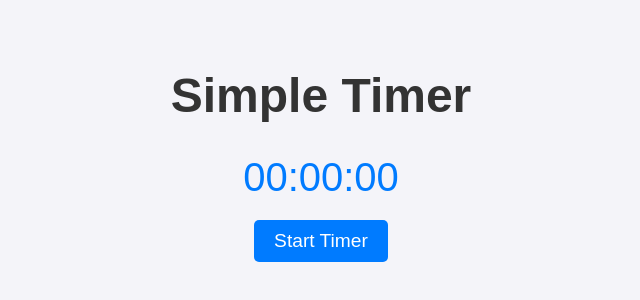
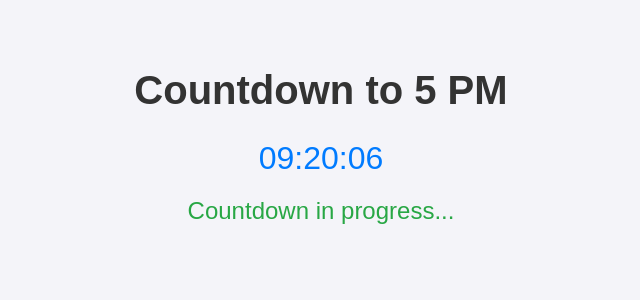
Before and after one commit to Violineering/Countdown, a plain HTML site: page index.html in a window 1280 px wide. Shown: the part 188-488 px from the top of the page, without its empty margins (319-959 px from the left). Drawn offline with Linux system fonts and the light colour scheme.

Commit message:
Update index.html

```diff
--- a/index.html
+++ b/index.html
@@ -3,7 +3,7 @@
 <head>
     <meta charset="UTF-8">
     <meta name="viewport" content="width=device-width, initial-scale=1.0">
-    <title>Simple Timer</title>
+    <title>Countdown to 5 PM</title>
     <style>
         body {
             font-family: Arial, sans-serif;
@@ -13,50 +13,60 @@
             color: #333;
         }
         h1 {
-            font-size: 3rem;
+            font-size: 2.5rem;
         }
         #timer {
-            font-size: 2.5rem;
+            font-size: 2rem;
             margin: 20px 0;
             color: #007bff;
         }
-        button {
-            font-size: 1.2rem;
-            padding: 10px 20px;
-            background-color: #007bff;
-            color: white;
-            border: none;
-            border-radius: 5px;
-            cursor: pointer;
-        }
-        button:hover {
-            background-color: #0056b3;
+        #status {
+            font-size: 1.5rem;
+            color: #28a745;
         }
     </style>
 </head>
 <body>
-    <h1>Simple Timer</h1>
-    <div id="timer">00:00:00</div>
-    <button onclick="startTimer()">Start Timer</button>
+    <h1>Countdown to 5 PM</h1>
+    <div id="timer">Loading...</div>
+    <div id="status"></div>
 
     <script>
-        let countdown;
-        function startTimer() {
-            clearInterval(countdown);
-            const endTime = Date.now() + 75 * 60 * 1000; // 5 minutes
-            countdown = setInterval(() => {
-                const remainingTime = endTime - Date.now();
-                if (remainingTime <= 0) {
-                    clearInterval(countdown);
-                    document.getElementById("timer").textContent = "Time's up!";
-                } else {
-                    const mins = Math.floor(remainingTime / 1000 / 60);
-                    const secs = Math.floor((remainingTime / 1000) % 60);
-                    document.getElementById("timer").textContent =
-                        `${String(mins).padStart(2, '0')}:${String(secs).padStart(2, '0')}`;
+        function countdownToFivePM() {
+            const timerElement = document.getElementById("timer");
+            const statusElement = document.getElementById("status");
+
+            const now = new Date();
+            const todayFivePM = new Date(now.getFullYear(), now.getMonth(), now.getDate(), 17, 0, 0);
+
+            // If it's past 5 PM, set countdown for the next day
+            if (now >= todayFivePM) {
+                todayFivePM.setDate(todayFivePM.getDate() + 1);
+            }
+
+            const interval = setInterval(() => {
+                const currentTime = new Date();
+                const timeDifference = todayFivePM - currentTime;
+
+                if (timeDifference <= 0) {
+                    clearInterval(interval);
+                    timerElement.textContent = "Time's up!";
+                    statusElement.textContent = "It's now 5 PM!";
+                    return;
                 }
+
+                const hours = Math.floor(timeDifference / (1000 * 60 * 60));
+                const minutes = Math.floor((timeDifference % (1000 * 60 * 60)) / (1000 * 60));
+                const seconds = Math.floor((timeDifference % (1000 * 60)) / 1000);
+
+                timerElement.textContent =
+                    `${String(hours).padStart(2, '0')}:${String(minutes).padStart(2, '0')}:${String(seconds).padStart(2, '0')}`;
+                statusElement.textContent = "Countdown in progress...";
             }, 1000);
         }
+
+        // Start the countdown as soon as the page loads
+        window.onload = countdownToFivePM;
     </script>
 </body>
 </html>
```
